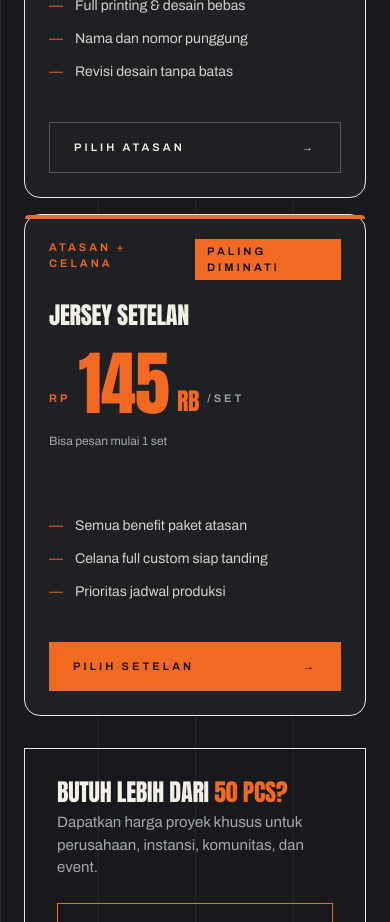
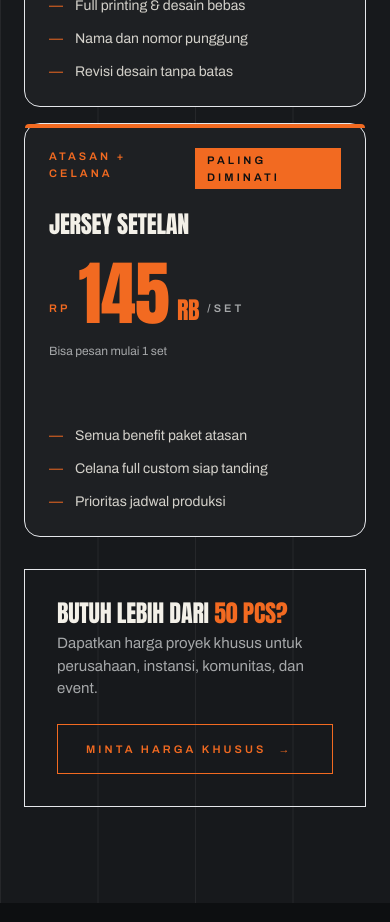
Before and after one commit to ersetdigital-sudo/tntsport, a Next.js app: page /corporate-collection in a window 390 px wide. Shown: the part 9780-10702 px from the top of the page. Built offline with nearby package versions, Linux system fonts and the light colour scheme; no server answers; the database is empty; a web font is replaced by a local one.

Commit message:
hide pricing buttons on mobile

```diff
--- a/components/corporate-collection/CorporateCollectionLanding.tsx
+++ b/components/corporate-collection/CorporateCollectionLanding.tsx
@@ -457,7 +457,7 @@ export function CorporateCollectionLanding({ products, waNumber }: Props) {
                 <li className="flex gap-3"><span className="orange">—</span><span>Nama dan nomor punggung</span></li>
                 <li className="flex gap-3"><span className="orange">—</span><span>Revisi desain tanpa batas</span></li>
               </ul>
-              <a href={waClosing} target="_blank" rel="noopener noreferrer" className="btn mt-10 lg:mt-12 inline-flex items-center justify-between gap-4 label border border-white/25 text-[#F3F0E8] px-6 py-4 hover:border-[#F26A21] hover:text-[#F26A21]">
+              <a href={waClosing} target="_blank" rel="noopener noreferrer" className="btn hide-mobile mt-10 lg:mt-12 inline-flex items-center justify-between gap-4 label border border-white/25 text-[#F3F0E8] px-6 py-4 hover:border-[#F26A21] hover:text-[#F26A21]">
                 Pilih Atasan <span>→</span>
               </a>
             </div>
@@ -482,7 +482,7 @@ export function CorporateCollectionLanding({ products, waNumber }: Props) {
                 <li className="flex gap-3"><span className="orange">—</span><span>Celana full custom siap tanding</span></li>
                 <li className="flex gap-3"><span className="orange">—</span><span>Prioritas jadwal produksi</span></li>
               </ul>
-              <a href={waClosing} target="_blank" rel="noopener noreferrer" className="btn mt-10 lg:mt-12 inline-flex items-center justify-between gap-4 label bg-[#F26A21] text-[#0D0F11] px-6 py-4 hover:bg-[#F3F0E8]">
+              <a href={waClosing} target="_blank" rel="noopener noreferrer" className="btn hide-mobile mt-10 lg:mt-12 inline-flex items-center justify-between gap-4 label bg-[#F26A21] text-[#0D0F11] px-6 py-4 hover:bg-[#F3F0E8]">
                 Pilih Setelan <span>→</span>
               </a>
             </div>
```
